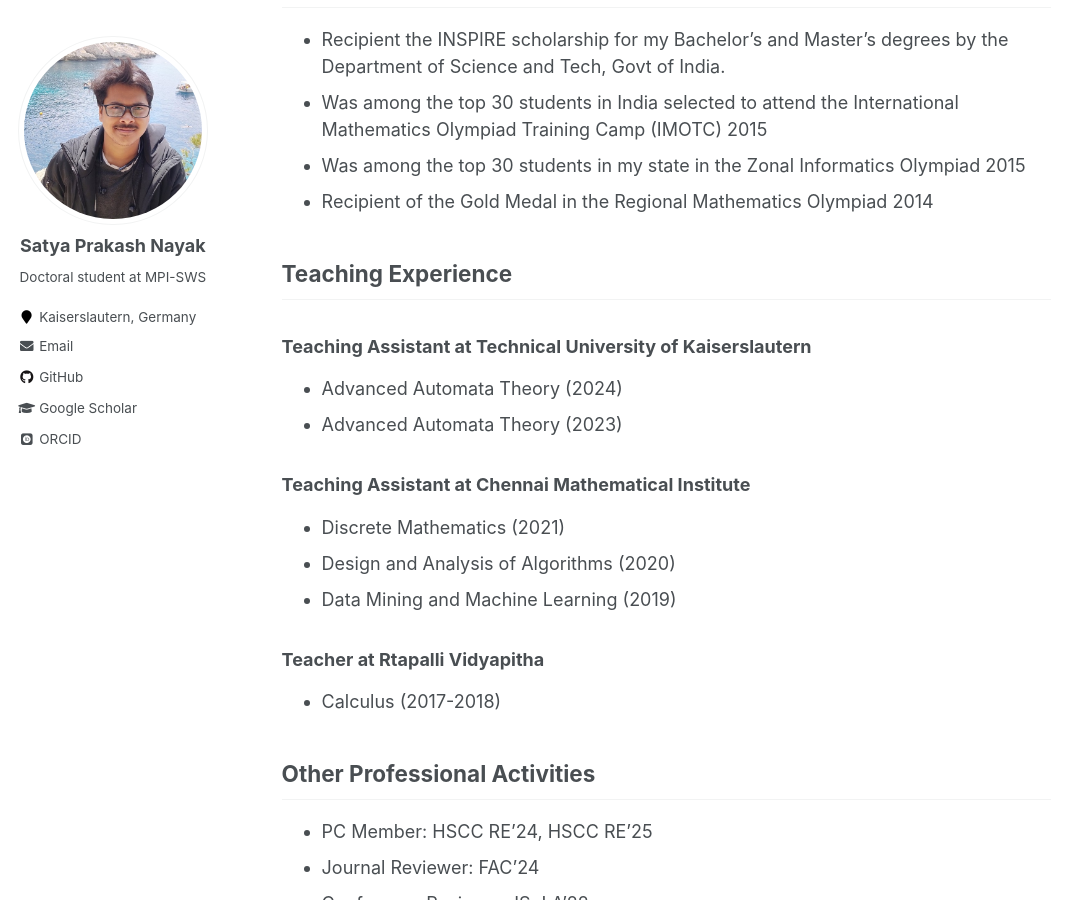
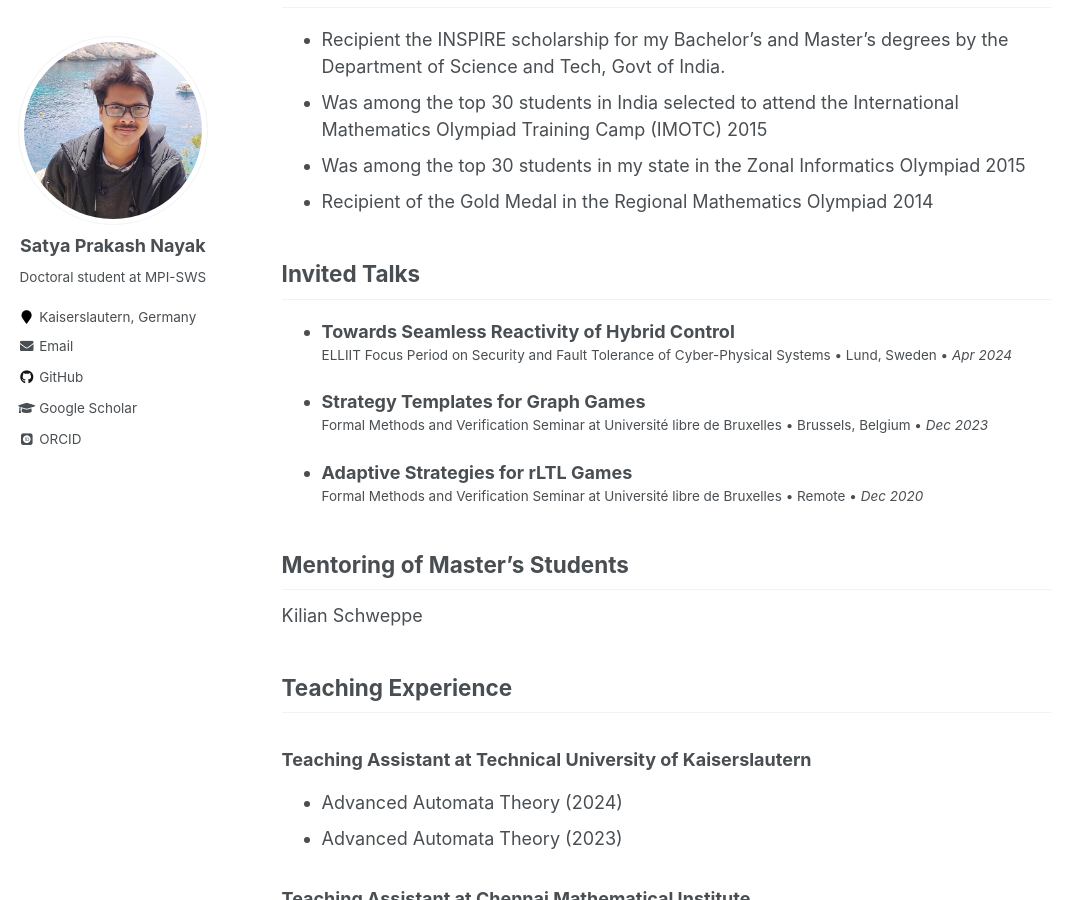
Before and after one commit to satya2009rta/satya2009rta.github.io, a Jekyll site: the page built from _pages/cv.md, in a window 1280 px wide and 900 px high, scrolled down 1211 px. Shown: the whole window, without its empty margins (0-1070 px from the left). Built offline with Jekyll 4.4.1, drawn with Linux system fonts in a browser that asks for light colours; some web fonts are replaced.

Commit message:
paper and cv

```diff
--- a/_pages/cv.md
+++ b/_pages/cv.md
@@ -30,8 +30,7 @@ Find the pdf version <a href="{{ base_path }}/files/CV.pdf" style="text-decorati
 
 
 ## Research Internships
-* <strong><abbr title="This is also my Master's thesis project. In this project, we worked on a problem of synthesizing controllers that are optimal with respect to
-a quality criterion based on Robust Linear Temporal Logic. In perticular, we introduced a strategy that adaptively changes its moves when the opponent make some bad choices.">
+* <strong><abbr title="This is also my Master's thesis project. In this project, we worked on a problem of synthesizing controllers that are optimal with respect to a quality criterion based on Robust Linear Temporal Logic. In perticular, we introduced a strategy that adaptively changes its moves when the opponent make some bad choices.">
   Adaptive Strategies for rLTL Games</abbr></strong><br>
   <small> Daniel Neider & Martin Zimmermann &bull; Max Planck Institute for Software Systems &bull; University of Liverpool &bull; <em class="date"> July - Dec 2020 </em></small>
 * <strong><abbr title="In this summer internship, we studied various classes of visibly pushdown automata in the perspective of minimization and canonization. We also worked on the relationship of these approaches with canonization algorithms for non-classical tree automata such as stepwise tree automata.">
@@ -54,6 +53,25 @@ a quality criterion based on Robust Linear Temporal Logic. In perticular, we int
 * Was among the top 30 students in my state in the Zonal Informatics Olympiad 2015
 * Recipient of the Gold Medal in the Regional Mathematics Olympiad 2014
 
+## Invited Talks
+
+* <strong>
+  Towards Seamless Reactivity of Hybrid Control</strong><br>
+  <small> ELLIIT Focus Period on Security and Fault Tolerance of Cyber-Physical Systems &bull; Lund, Sweden &bull; <em class="date"> Apr 2024 </em></small>
+
+* <strong>
+  Strategy Templates for Graph Games</strong><br>
+  <small> Formal Methods and Verification Seminar at Université libre de Bruxelles &bull; Brussels, Belgium &bull; <em class="date"> Dec 2023 </em></small>
+
+* <strong>
+  Adaptive Strategies for rLTL Games</strong><br>
+  <small> Formal Methods and Verification Seminar at Université libre de Bruxelles &bull; Remote &bull; <em class="date"> Dec 2020 </em></small>
+
+
+## Mentoring of Master's Students
+Kilian Schweppe
+
+
 
 ## Teaching Experience
 ### Teaching Assistant at Technical University of Kaiserslautern
```
Also changed, not shown: _pages/publications.md (+12 -1 lines), 1 other file.
